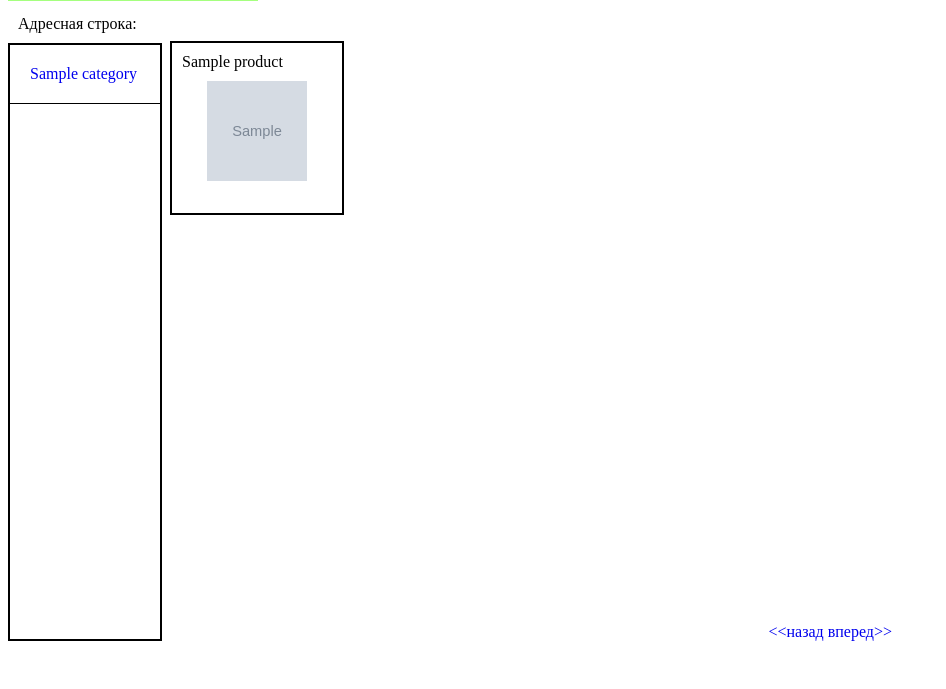
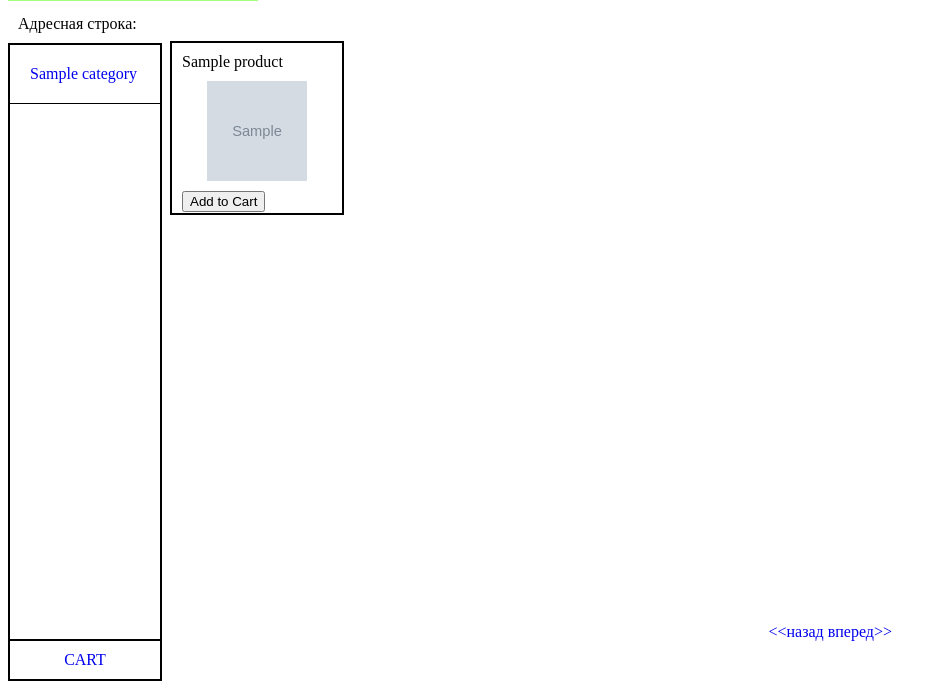
Before and after one commit to malininv/TestProjectt, a Django app: page / in a window 1280 px wide. Shown: the part 163-852 px from the top of the page, without its empty margins (0-946 px from the left). Before the commit the page ends 804 px from the top, so only its background shows below. Run offline with Django 3.2, Linux system fonts and the light colour scheme; tables that the repository leaves empty hold one stand-in row (values such as "Sample post"); grey boxes marked "Sample" are stand-in pictures.

Commit message:
simple cart

```diff
--- a/store/admin.py
+++ b/store/admin.py
@@ -1,6 +1,7 @@
 from django.contrib import admin
 
-from .models import Product, Category
+from .models import Product, Category, OrderItem
 
 admin.site.register(Product)
 admin.site.register(Category)
+admin.site.register(OrderItem)
--- a/store/models.py
+++ b/store/models.py
@@ -51,3 +51,10 @@ class Product(models.Model):
 
     def __str__(self):
         return self.name
+
+
+class OrderItem(models.Model):
+    product = models.ForeignKey(Product, on_delete=models.CASCADE)
+
+    def __str__(self):
+        return self.product.name
--- a/store/static/store/main.css
+++ b/store/static/store/main.css
@@ -112,3 +112,16 @@ li {
 .selected {
     background-color: #79aec8;
 }
+
+.cart {
+    border: 2px solid black;
+    border-top: 0px;
+    padding: 10px;
+    width: 130px;
+    margin: 0;
+}
+
+.cart a {
+    display: block;
+    text-align: center;
+}
--- a/store/static/store/main.js
+++ b/store/static/store/main.js
@@ -67,4 +67,7 @@ $(document).ready(() => {
             }
         })
     })
+    $('#add-to-cart').click(e => {
+
+    })
 })
--- a/store/templates/store/includes/categories.html
+++ b/store/templates/store/includes/categories.html
@@ -1,7 +1,9 @@
 <div class="accordion-item">
     {% for category, childs in categories.items %}
-        <input class="accordion-item__input" type="checkbox" {% if category in all_parent_categories %}checked="checked"{% endif %}id="accordion-{{ category.id }}">
-        <label class="accordion-item__trigger {% if category == current_category %} selected {% endif %}" for="accordion-{{ category.id }}"><a
+        <input class="accordion-item__input" type="checkbox"
+               {% if category in all_parent_categories %}checked="checked"{% endif %}id="accordion-{{ category.id }}">
+        <label class="accordion-item__trigger {% if category == current_category %} selected {% endif %}"
+               for="accordion-{{ category.id }}"><a
                 href="{% url 'category_detail' category.get_absolute_url %}">{{ category.name }}</a></label>
         {% if childs.items %}
             <div class="accordion-item__content">{% include 'store/includes/categories.html' with categories=childs %}</div>
--- a/store/templates/store/includes/products_to_show.html
+++ b/store/templates/store/includes/products_to_show.html
@@ -5,6 +5,10 @@
             <img class="product-image" src="
                     {% if product.image %}{{ product.image.url }} {% else %} {{ product.category.image.url }} {% endif %}"
                  alt="Какой-то продукт">
+            <form method="POST" action="{% url 'order_add' product.id %}">
+                {% csrf_token %}
+                <input type="submit" value="Add to Cart">
+            </form>
         </div>
     {% empty %}
         <div class="no-item">Таких нету</div>
--- a/store/templates/store/index.html
+++ b/store/templates/store/index.html
@@ -13,7 +13,8 @@
 </form>
 <a href="{% url 'index' %}"><img alt="logo" src="{% static 'store/images/logo.png' %}"></a>
 {% include 'store/includes/breadcrumbs.html' %}
-<div class="main-wrapper" id="main-wrapper" data-is-ajax="" data-ajax="{% url 'ajax' %}" data-all-parents="{% for parent in all_parent_categories %}{{ parent.id }}/{% endfor %}">
+<div class="main-wrapper" id="main-wrapper" data-is-ajax="" data-ajax="{% url 'ajax' %}"
+     data-all-parents="{% for parent in all_parent_categories %}{{ parent.id }}/{% endfor %}">
     <div class="category">
         {% block category %}
             {% include 'store/includes/categories.html' %}
@@ -23,6 +24,7 @@
         {% include 'store/includes/products_to_show.html' %}
     </div>
 </div>
+<div class="cart"><a href="{% url "cart" %}">CART</a></div>
 <script src="https://ajax.googleapis.com/ajax/libs/jquery/3.6.0/jquery.min.js"></script>
 <script src="{% static 'store/main.js' %}"></script>
 </body>
--- a/store/urls.py
+++ b/store/urls.py
@@ -6,6 +6,9 @@ from . import views
 urlpatterns = [
     path('', views.index, name='index'),
     path('ajax/', views.ajax, name="ajax"),
+    path('order_add/<str:pk>/', views.order_add, name="order_add"),
+    path('order_remove/<str:pk>/', views.order_remove, name="order_remove"),
+    path('cart/', views.cart, name="cart"),
     re_path(r'^(?P<hierarchy>.+)/$', views.category_detail, name='category_detail')
 ]
 
--- a/store/views.py
+++ b/store/views.py
@@ -1,7 +1,7 @@
 from django.shortcuts import render
-from store.models import Product, Category
+from store.models import Product, Category, OrderItem
 from store.utils import get_products_by_category, get_all_parents
-from django.shortcuts import get_object_or_404
+from django.shortcuts import get_object_or_404, redirect
 from django.core.paginator import Paginator
 from django.http import Http404
 
@@ -77,3 +77,25 @@ def ajax(request):
     }
 
     return render(request, 'store/includes/products_to_show.html', context)
+
+
+def order_add(request, pk):
+    if request.method == 'POST':
+        product = Product.objects.get(pk=pk)
+        OrderItem.objects.create(product=product)
+    return redirect(index)
+
+
+def order_remove(request, pk):
+    if request.method == 'POST':
+        order_item = OrderItem.objects.get(pk=pk)
+        order_item.delete()
+    return redirect(cart)
+
+
+def cart(request):
+    orders = OrderItem.objects.all()
+    context = {
+        'orders': orders
+    }
+    return render(request, 'store/includes/cart.html', context)
```
Also changed, not shown: store/templates/store/includes/cart.html (added, +19 -0 lines), store/migrations/0004_orderitem.py (added).
